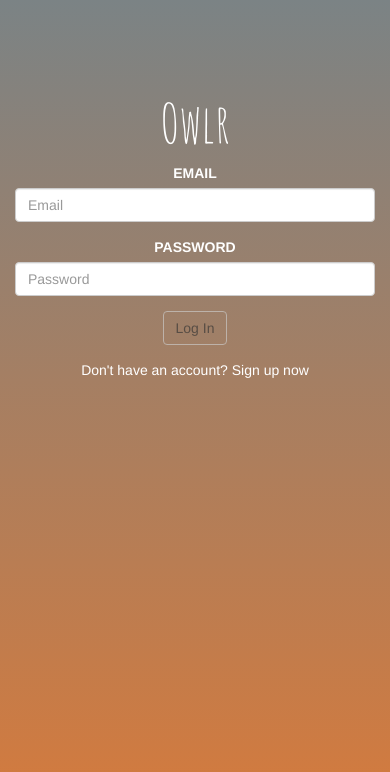
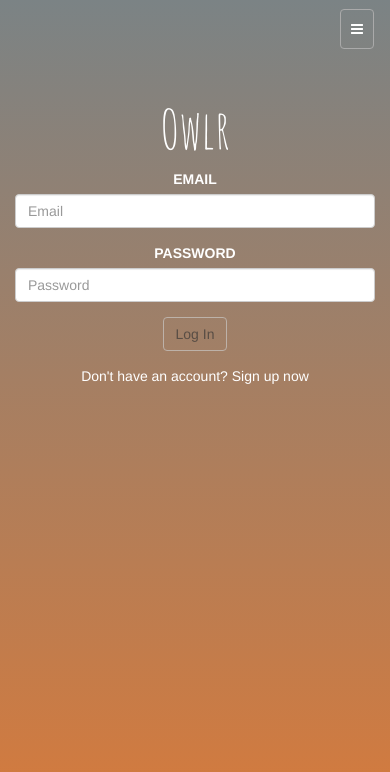
Before and after one commit to aarose/spa_test, a plain HTML site: page index.html in a window 390 px wide. Drawn offline with nearby package versions, Linux system fonts and the light colour scheme; some packages are replaced by stand-ins of ours.

Commit message:
Made toggle button visible again

```diff
--- a/css/app.css
+++ b/css/app.css
@@ -46,6 +46,10 @@ a:hover, a:focus {
 .navbar-glass a:focus,
 .navbar-glass a:hover {
   color: #fbecee;
+}
+.navbar-glass .navbar-toggle {
+  border: 1px solid #aaa;
+  border-radius: 4px;
 }
 
 
--- a/templates/unauth_nav.html
+++ b/templates/unauth_nav.html
@@ -4,9 +4,7 @@
     <div class="navbar-header">
       <button type="button" class="navbar-toggle collapsed" data-toggle="collapse" data-target="#unauth-collapse" aria-expanded="false">
         <span class="sr-only">Toggle navigation</span>
-        <span class="icon-bar"></span>
-        <span class="icon-bar"></span>
-        <span class="icon-bar"></span>
+        <i class="fa fa-bars"></i>
       </button>
     </div>
 
```
Also changed, not shown: templates/main_nav.html (+1 -3 lines).
